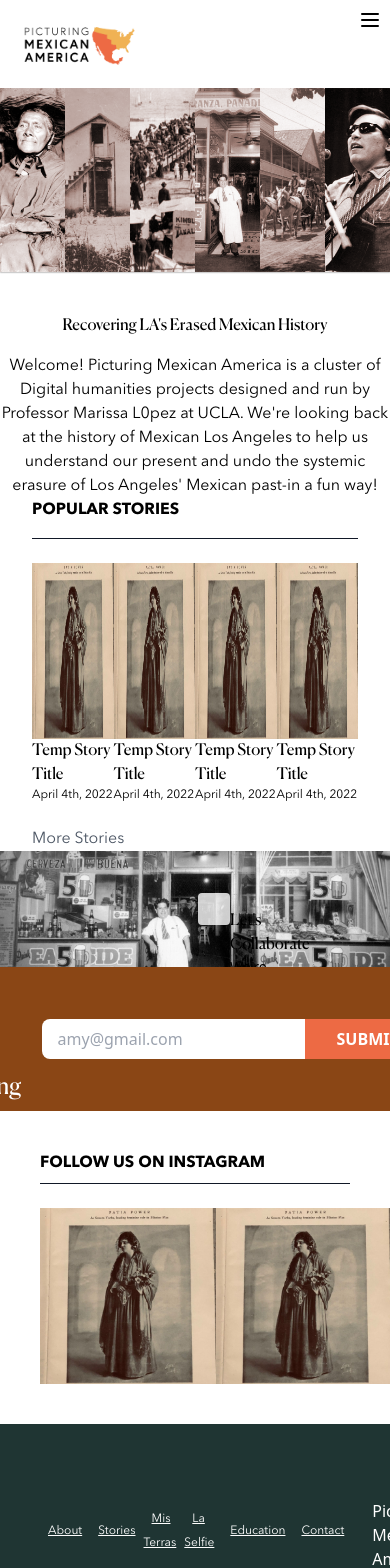
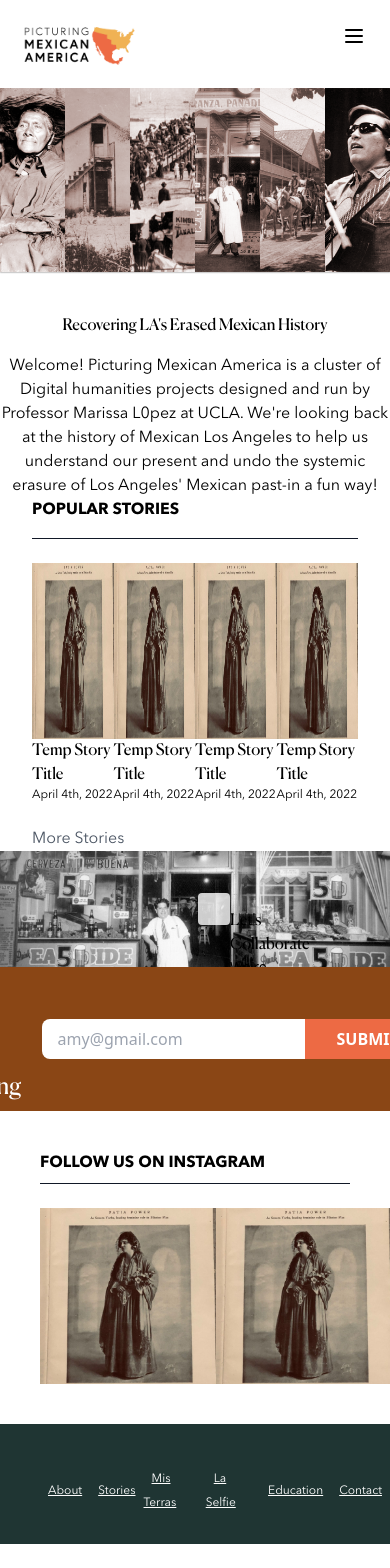
Before and after one commit to classjek/pma-website, a React (Create React App) app: page / in a window 390 px wide. Shown: the top 1568 px of the page. After the commit the page ends 1544 px from the top, so only its background shows below. Built offline with nearby package versions, Linux system fonts and the light colour scheme.

Commit message:
configure footer for small screens

```diff
--- a/src/components/HamburgerMenu.js
+++ b/src/components/HamburgerMenu.js
@@ -8,14 +8,14 @@ export const HamburgerMenu = () => {
 
   return (
     <div className='md:hidden'>
-        <button className="p-2" onClick={() => setIsOpen(!isOpen)}>
+        <button className="p-6" onClick={() => setIsOpen(!isOpen)}>
             <svg xmlns="http://www.w3.org/2000/svg" fill="none" viewBox="0 0 24 24" stroke="currentColor" className="h-6 w-6">
                 <path strokeLinecap="round" strokeLinejoin="round" strokeWidth={2} d="M4 6h16M4 12h16M4 18h16" />
             </svg>
         </button>
 
       {isOpen && (
-        <ul className="flex flex-col bg-white text-black w-1/2 fixed top-0 right-0 h-full z-10"Custom>
+        <ul className="flex flex-col bg-gray-400 text-gray-700 shadow-lg rounded-lg m-5 w-1/4 fixed top-0 right-0 h-auto z-10 p-5"Custom>
           <button
             className="p-2 self-end"
             onClick={() => setIsOpen(!isOpen)}
--- a/src/components/Navbar.js
+++ b/src/components/Navbar.js
@@ -26,8 +26,8 @@ export const Navbar = () => {
 
 export const Footer = () => {
   return (
-    <nav className='flex justify-between bg-pma-green'>
-      <div className='flex flex-grow items-center list-none mt-20 mb-8 ml-10 text-white'>
+    <nav className='flex flex-col md:flex-row justify-between bg-pma-green'>
+      <div className='flex flex-grow items-center list-none mt-10 md:mt-20 mb-8 ml-10 text-white'>
         <CustomLink to='/' className='font-avenir underline text-xs px-2'>About</CustomLink>
         <CustomLink to='/stories' className= 'font-avenir underline text-xs px-2'>Stories</CustomLink>
         <CustomLink to='/misterras' className='font-avenir underline text-xs px-2'>Mis Terras</CustomLink>
@@ -37,16 +37,16 @@ export const Footer = () => {
           <a href='https://mailchi.mp/8bb2d79e8e70/sign-up' className='font-avenir underline text-xs px-2'>Contact</a>
         </li>
       </div>
-      <div className='flex flex-col px-4 mt-12 mr-8'>
+      <div className='hidden md:flex flex-col px-4 mt-12 mr-8'>
         <div className='flex justify-between ml-10 mb-3'>
-          <a href='https://www.instagram.com/picturingmexicanamerica'><img src='/pma-website/icons/instagram.svg' alt='' className='text-white'/></a>
-          <a href='https://www.facebook.com/picturingmexicanamerica'><img src='/pma-website/icons/youtube.svg' alt='' className='text-white'/></a>
-          <a href='https://www.youtube.com/channel/UCeuIC2BpuyY0yTau7OCwvCA'><img src='/pma-website/icons/facebook.svg' alt='' className='text-white'/></a>
-          <a href='https://www.twitter.com/picturingmexam?lang=en'><img src='/pma-website/icons/twitter.svg' alt='' className='text-white'/></a>
+          <a href='https://www.instagram.com/picturingmexicanamerica'><img src='/icons/instagram.svg' alt='' className='text-white'/></a>
+          <a href='https://www.facebook.com/picturingmexicanamerica'><img src='/icons/youtube.svg' alt='' className='text-white'/></a>
+          <a href='https://www.youtube.com/channel/UCeuIC2BpuyY0yTau7OCwvCA'><img src='/icons/facebook.svg' alt='' className='text-white'/></a>
+          <a href='https://www.twitter.com/picturingmexam?lang=en'><img src='/icons/twitter.svg' alt='' className='text-white'/></a>
         </div>
-        <div className='flex text-x text-white'>
+        <div className='hidden md:flex text-x text-white'>
           <p className='px-1'>Picturing Mexican America</p>
-          <img src='/pma-website/icons/copyright.svg' alt='' className=' w-4' />
+          <img src='/icons/copyright.svg' alt='' className=' w-4' />
           <p className='px-1'> 2022</p>
         </div>
       </div>
```
